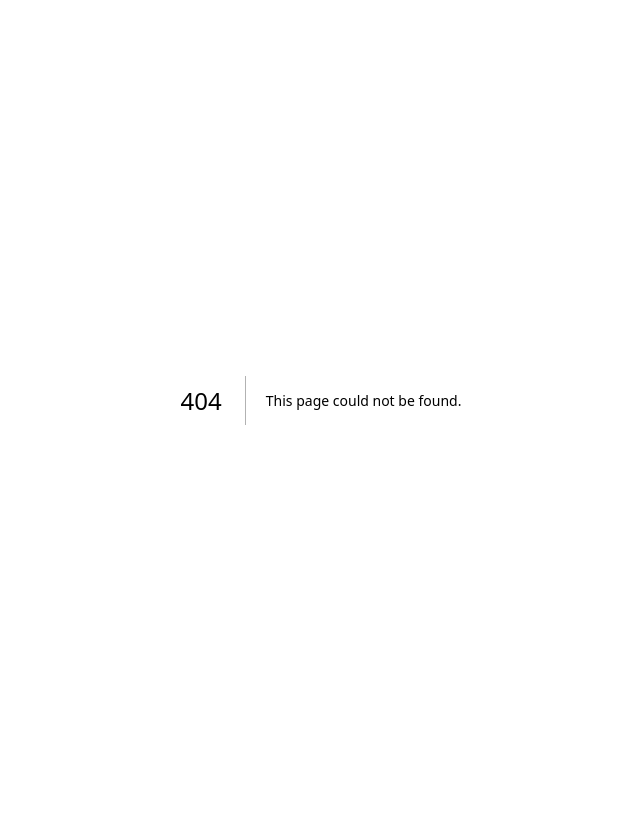
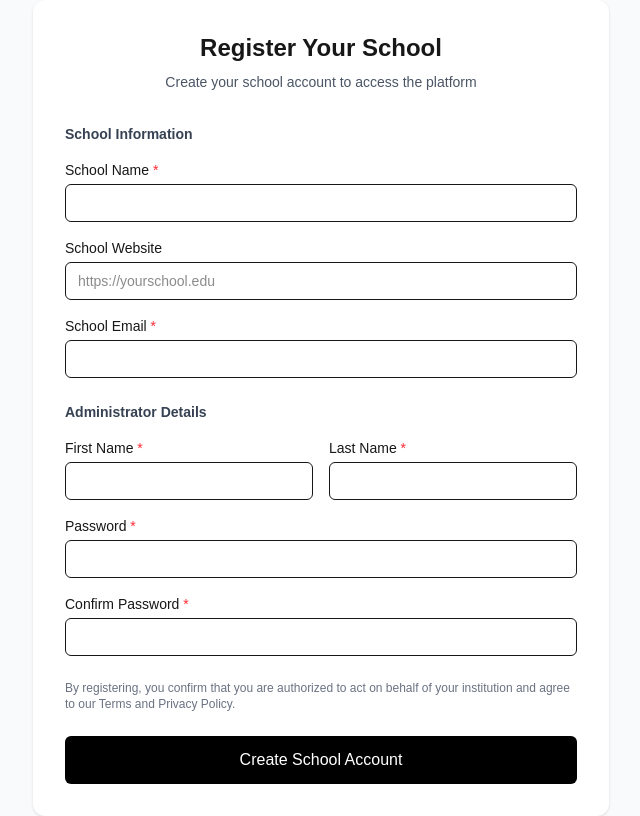
Before and after one commit to hakeem3333/limahealth-admin, a Next.js app: page /signup in a window 1280 px wide. Before the commit this address had no page. Shown: the whole page, without its empty margins (319-959 px from the left). Built offline with nearby package versions, Linux system fonts and the light colour scheme; no server answers.

Commit message:
feat: add school admin signup page

```diff
--- /dev/null
+++ b/app/signup/page.jsx
@@ -0,0 +1,167 @@
+"use client";
+
+import { useState } from "react";
+import { api } from "@/lib/axios";
+import { useRouter } from "next/navigation";
+
+export default function SignupPage() {
+  const router = useRouter();
+  const [loading, setLoading] = useState(false);
+
+  const [form, setForm] = useState({
+    schoolName: "",
+    schoolWebsite: "",
+    adminFirstName: "",
+    adminLastName: "",
+    adminEmail: "",
+    password: "",
+    confirmPassword: "",
+  });
+
+  const update = (field, value) => {
+    setForm((prev) => ({ ...prev, [field]: value }));
+  };
+
+  const handleSubmit = async (e) => {
+    e.preventDefault();
+
+    if (form.password !== form.confirmPassword) {
+      alert("Passwords do not match");
+      return;
+    }
+
+    try {
+      setLoading(true);
+      await api.post("/auth/school-signup", form);
+      router.push("/signup/verify-email");
+    } catch (err) {
+      alert(err?.response?.data?.message || "Signup failed");
+    } finally {
+      setLoading(false);
+    }
+  };
+
+  return (
+    <main className="min-h-screen bg-gray-50 flex items-center justify-center px-4">
+      <div className="w-full max-w-xl rounded-xl bg-white p-8 shadow-sm">
+        <h1 className="text-2xl font-bold text-center">Register Your School</h1>
+        <p className="mt-2 text-sm text-center text-gray-600">
+          Create your school account to access the platform
+        </p>
+
+        <form onSubmit={handleSubmit} className="mt-8 space-y-6">
+          {/* School Info */}
+          <Section title="School Information">
+            <Input
+              label="School Name"
+              required
+              value={form.schoolName}
+              onChange={(v) => update("schoolName", v)}
+            />
+
+            <Input
+              label="School Website"
+              placeholder="https://yourschool.edu"
+              value={form.schoolWebsite}
+              onChange={(v) => update("schoolWebsite", v)}
+            />
+
+            <Input
+              label="School Email"
+              type="email"
+              required
+              value={form.adminEmail}
+              onChange={(v) => update("adminEmail", v)}
+            />
+          </Section>
+
+          {/* Admin Info */}
+          <Section title="Administrator Details">
+            <div className="grid grid-cols-2 gap-4">
+              <Input
+                label="First Name"
+                required
+                value={form.adminFirstName}
+                onChange={(v) => update("adminFirstName", v)}
+              />
+              <Input
+                label="Last Name"
+                required
+                value={form.adminLastName}
+                onChange={(v) => update("adminLastName", v)}
+              />
+            </div>
+
+            <Input
+              label="Password"
+              type="password"
+              required
+              value={form.password}
+              onChange={(v) => update("password", v)}
+            />
+
+            <Input
+              label="Confirm Password"
+              type="password"
+              required
+              value={form.confirmPassword}
+              onChange={(v) => update("confirmPassword", v)}
+            />
+          </Section>
+
+          {/* Legal */}
+          <p className="text-xs text-gray-500">
+            By registering, you confirm that you are authorized to act on behalf
+            of your institution and agree to our Terms and Privacy Policy.
+          </p>
+
+          <button
+            type="submit"
+            disabled={loading}
+            className="w-full rounded-md bg-black py-3 text-white font-medium hover:bg-gray-800 disabled:opacity-50"
+          >
+            {loading ? "Creating account..." : "Create School Account"}
+          </button>
+        </form>
+      </div>
+    </main>
+  );
+}
+
+/* -----------------------------
+   UI Components
+------------------------------ */
+
+function Section({ title, children }) {
+  return (
+    <div className="space-y-4">
+      <h2 className="text-sm font-semibold text-gray-700">{title}</h2>
+      {children}
+    </div>
+  );
+}
+
+function Input({
+  label,
+  value,
+  onChange,
+  type = "text",
+  required,
+  placeholder,
+}) {
+  return (
+    <label className="flex flex-col gap-1 text-sm">
+      <span className="font-medium">
+        {label} {required && <span className="text-red-500">*</span>}
+      </span>
+      <input
+        type={type}
+        value={value}
+        placeholder={placeholder}
+        required={required}
+        onChange={(e) => onChange(e.target.value)}
+        className="rounded-md border px-3 py-2 focus:outline-none focus:ring-2 focus:ring-black"
+      />
+    </label>
+  );
+}
```
